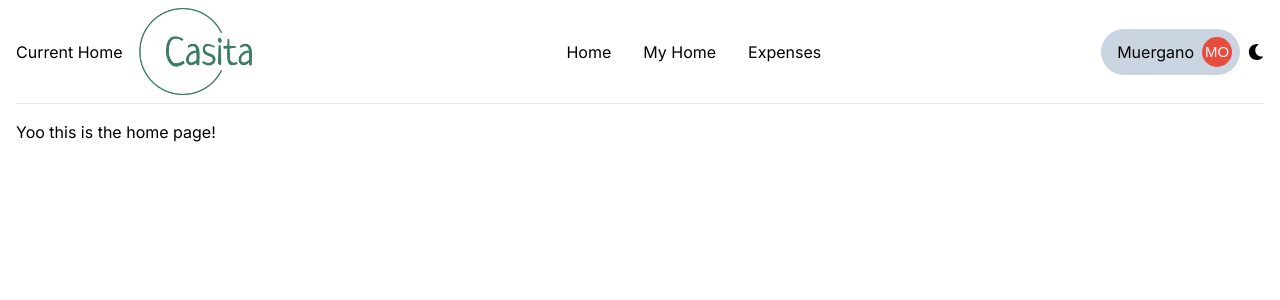
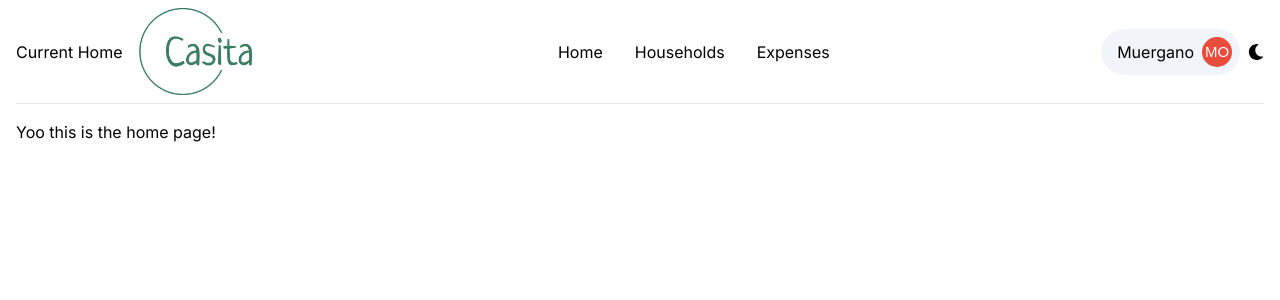
Before and after one commit to aarangop/casita-front-end, a Next.js app: page / in a window 1280 px wide. Shown: the top 300 px of the page. Built offline with nearby package versions, Linux system fonts and the light colour scheme.

Commit message:
Change nav item to household

```diff
--- a/src/components/NavigationBar/NavigationBar.tsx
+++ b/src/components/NavigationBar/NavigationBar.tsx
@@ -6,10 +6,6 @@ import NavigationItem from "@/components/NavigationBar/NavigationItem";
 import {useTheme} from "next-themes";
 import {FaMoon, FaSun} from "react-icons/fa";
 import {Avatar} from "@/components/Avatar/Avatar";
-
-// interface NavigationBarProps {
-//     children?: ReactNode
-// }
 
 export default function NavigationBar() {
 
@@ -26,10 +22,10 @@ export default function NavigationBar() {
                 </div>
                 <div className="px-2 flex-grow flex flex-row align-middle justify-center">
                     <NavigationItem href="/">Home</NavigationItem>
-                    <NavigationItem href="/my_home">My Home</NavigationItem>
+                    <NavigationItem href="/household">Households</NavigationItem>
                     <NavigationItem href="/expenses">Expenses</NavigationItem>
                 </div>
-                <div className="flex bg-slate-300 rounded-full">
+                <div className="flex bg-slate-100 rounded-full">
                     <a href="/profile" className="p-2 flex flex-row items-center">
                         <p className="px-2">Muergano</p>
                         <Avatar fullName="Muergan O" width={30}/>
```
Also changed, not shown: src/app/household/page.tsx (renamed from src/app/my_home/page.tsx).
